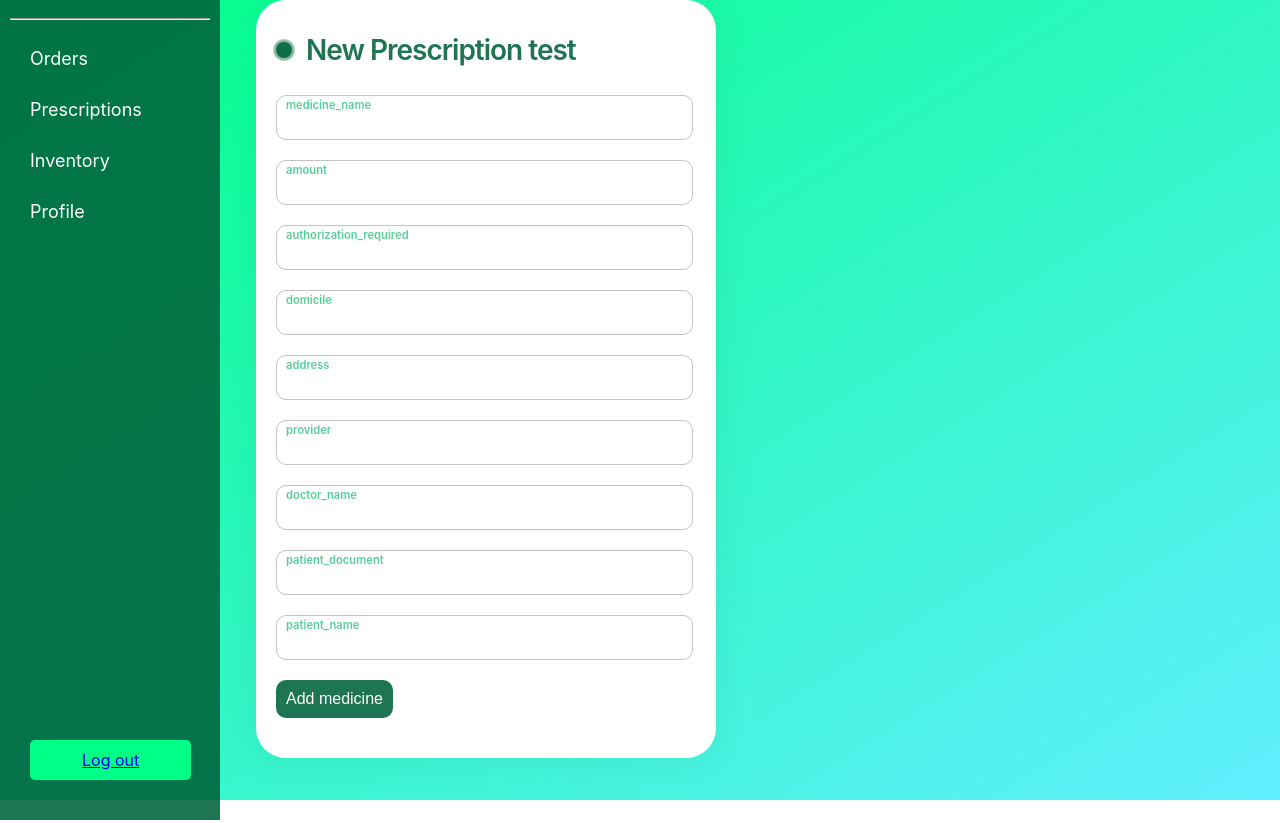
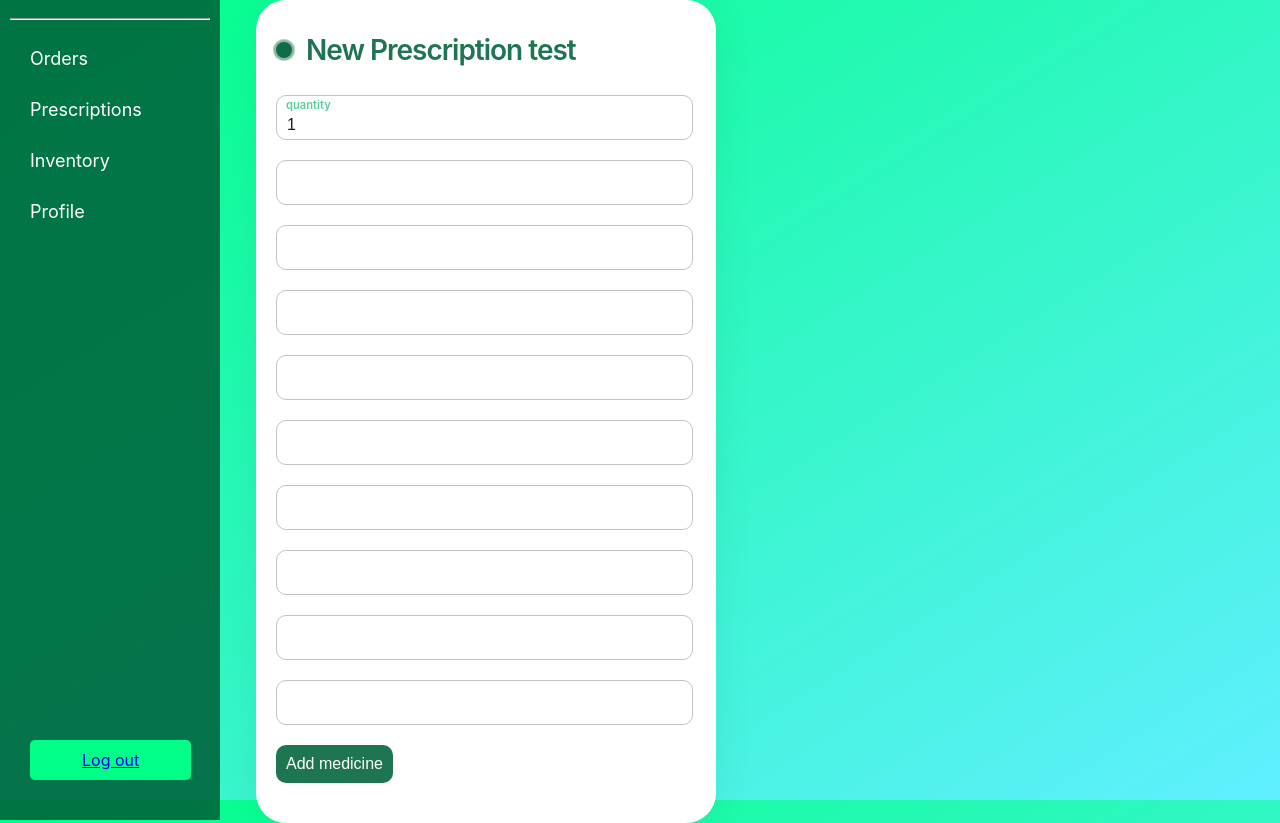
Before and after one commit to JessicaDMunozO/ieti-frontend, a React (Create React App) app: page /newPrescription in a window 1280 px wide. Shown: the top 823 px of the page. Before the commit the page ends 800 px from the top, so only its background shows below. Built offline with nearby package versions, Linux system fonts and the light colour scheme.

Commit message:
Corrección (pedir más de una medicina)

```diff
--- a/src/components/Prescriptions/Prescriptions.jsx
+++ b/src/components/Prescriptions/Prescriptions.jsx
@@ -14,6 +14,9 @@ const Prescriptions = () => {
     const [doctor_name, setDoctorName] = useState("");
     const [patient_document, setPatientDocument] = useState("");
     const [patient_name, setPatientName] = useState("");
+    const [medicines, setMedicines] = useState([{ medicine_name: "", amount: "", authorization_required: "" }]);
+    const [medicineQuantity, setMedicineQuantity] = useState(1);
+
 
     const localStorageToken = localStorage.getItem("token");
 
@@ -62,6 +65,21 @@ const Prescriptions = () => {
         setPatientName(value);
     };
 
+    const handleMedicineChange = (index, field, value) => {
+        const newMedicines = [...medicines];
+        newMedicines[index][field] = value;
+        setMedicines(newMedicines);
+    };
+
+    const handleMedicineQuantityChange = (event) => {
+        const value = parseInt(event.target.value, 10);
+        setMedicineQuantity(value);
+
+        const newMedicines = Array.from({ length: value }, (_, i) => medicines[i] || { medicine_name: "", amount: "", authorization_required: "" });
+        setMedicines(newMedicines);
+    };
+
+
     const navigate = useNavigate();
     const handleSubmit = async (event) => {
         event.preventDefault();
@@ -86,32 +104,55 @@ const Prescriptions = () => {
         <div className='bodyCreatePrescriptions'>
             <form className="form" onSubmit={handleSubmit}>
                 <p className="title">New Prescription test</p>
-                <div>
                 <label>
-                        <input className="input" type="text" required="" value={medicine_name} onChange={handleMedicineNameChange} />
+                    <input className="input" type="number" required value={medicineQuantity} onChange={handleMedicineQuantityChange} />
+                    <span>quantity</span><br></br>
+                </label>
+                {medicines.map((medicine, index) => (
+                    <div key={index}>
+                        <label>
+                            <input className="input" type="text" required value={medicine.medicine_name} onChange={(e) => handleMedicineChange(index, 'medicine_name', e.target.value)} />
                             <span>medicine_name</span><br></br>
-                        <input className="input" type="text" required="" value={amount} onChange={handleAmountChange} />
+                        </label>
+                        <label>
+                            <input className="input" type="text" required value={medicine.amount} onChange={(e) => handleMedicineChange(index, 'amount', e.target.value)} />
                             <span>amount</span><br></br>
-                        <input className="input" type="text" required="" value={authorization_required} onChange={handleAuthorizationRequiredChange} />
+                        </label>
+                        <label>
+                            <input className="input" type="text" required value={medicine.authorization_required} onChange={(e) => handleMedicineChange(index, 'authorization_required', e.target.value)} />
                             <span>authorization_required</span><br></br>
-                        <input className="input" type="text" required="" value={domicile} onChange={handleDomicileChange} />
+                        </label>
+                    </div>
+                ))}
+                <label>
+                    <input className="input" type="text" required value={domicile} onChange={handleDomicileChange} />
                     <span>domicile</span><br></br>
-                        <input className="input" type="text" required="" value={address} onChange={handleAddressChange} />
+                </label>
+                <label>
+                    <input className="input" type="text" required value={address} onChange={handleAddressChange} />
                     <span>address</span><br></br>
-                        <input className="input" type="text" required="" value={provider} onChange={handleProviderChange} />
+                </label>
+                <label>
+                    <input className="input" type="text" required value={provider} onChange={handleProviderChange} />
                     <span>provider</span><br></br>
-                        <input className="input" type="text" required="" value={doctor_name} onChange={handleDoctorNameChange} />
+                </label>
+                <label>
+                    <input className="input" type="text" required value={doctor_name} onChange={handleDoctorNameChange} />
                     <span>doctor_name</span><br></br>
-                        <input className="input" type="text" required="" value={patient_document} onChange={handlePatientDocumentChange} />
+                </label>
+                <label>
+                    <input className="input" type="text" required value={patient_document} onChange={handlePatientDocumentChange} />
                     <span>patient_document</span><br></br>
-                        <input className="input" type="text" required="" value={patient_name} onChange={handlePatientNameChange} />
+                </label>
+                <label>
+                    <input className="input" type="text" required value={patient_name} onChange={handlePatientNameChange} />
                     <span>patient_name</span><br></br>
                 </label>
-                </div>
                 <button className="submit">Add medicine</button>
             </form>
         </div>
     );
+
 }
 
 export default Prescriptions;
```
Lines whose indentation alone changed are shown as unchanged.
